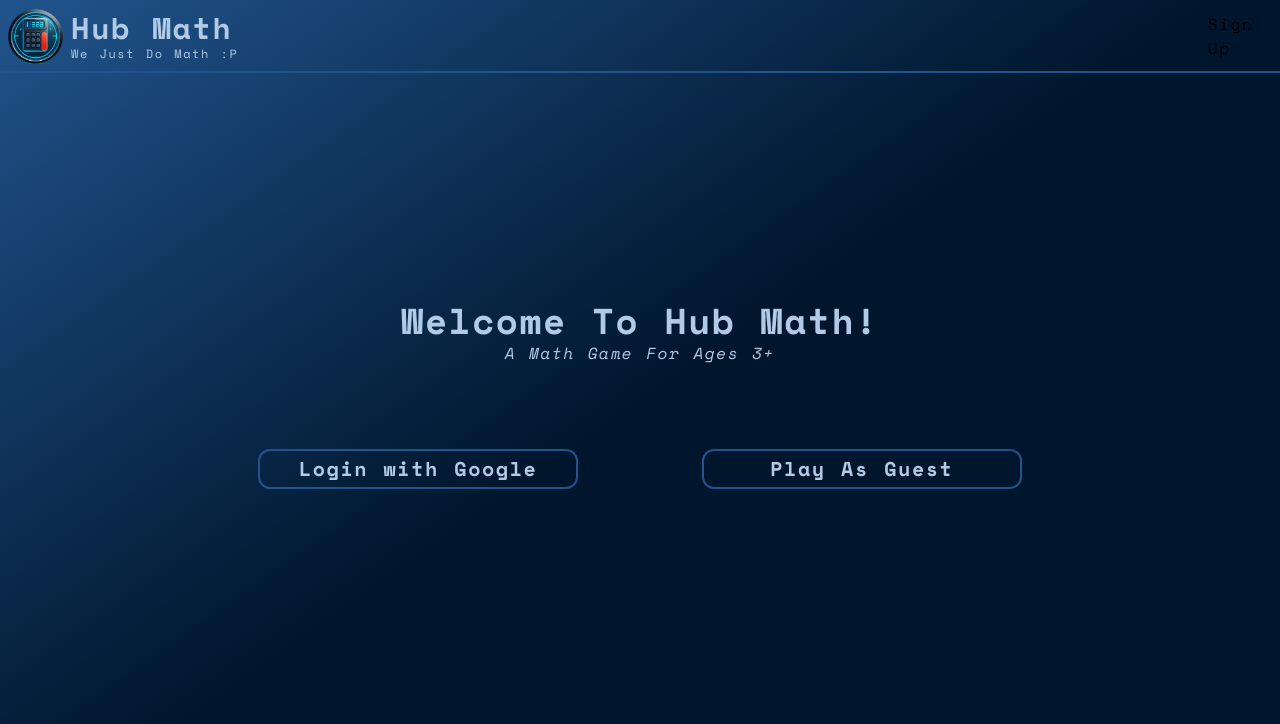
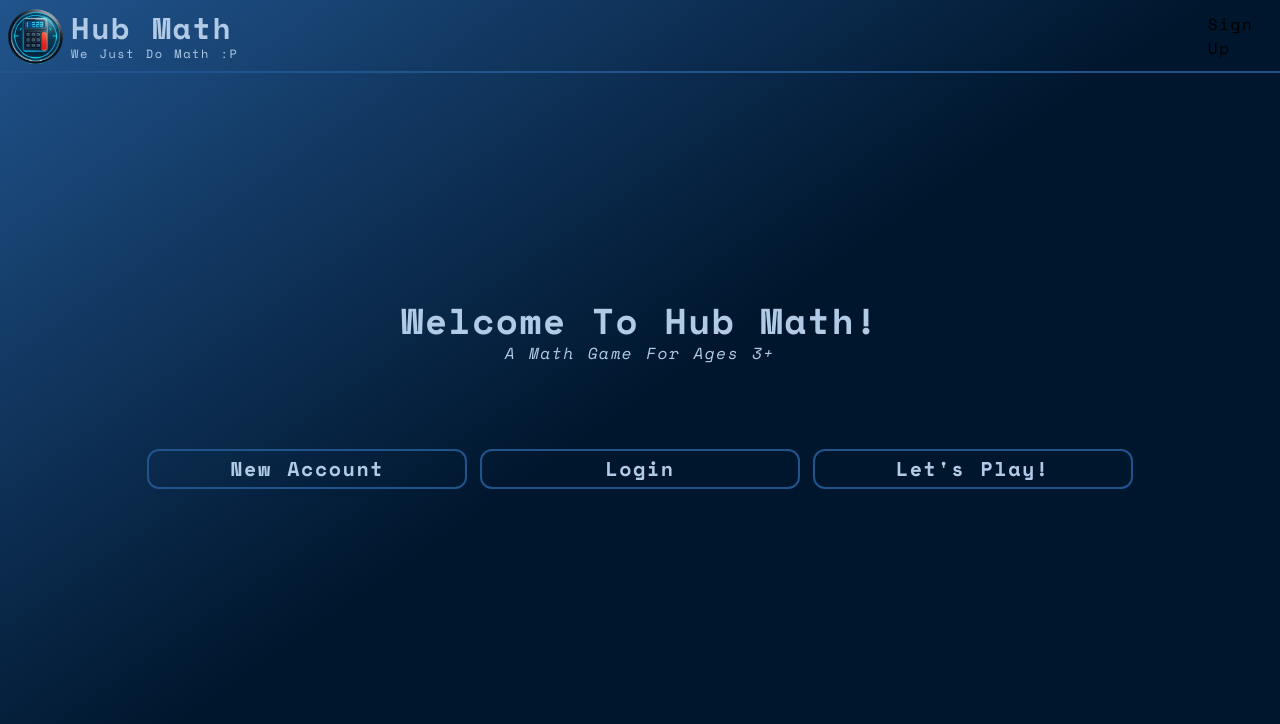
Before and after one commit to mek0124/HubMath, a React (Create React App) app: page / in a window 1280 px wide. Shown: the top 724 px of the page. Built offline with nearby package versions, Linux system fonts and the light colour scheme.

Commit message:
added sign up and login buttons back

```diff
--- a/src/pages/landing.js
+++ b/src/pages/landing.js
@@ -15,14 +15,19 @@ export default function Landing() {
       </div>
 
       <div className="flex flex-row items-center justify-evenly w-[79%] h-52">
+        <Link to="/auth/sign-up"
+          className="font-bold text-xl text-fontColor text-center border-2 border-tertiary w-80 p-1 rounded-xl transform transition duration-300 ease-in-out hover:bg-tertiary hover:shadow-lg hover:scale-105">
+            New Account
+        </Link>
+
         <Link to="/auth/login"
           className="font-bold text-xl text-fontColor text-center border-2 border-tertiary w-80 p-1 rounded-xl transform transition duration-300 ease-in-out hover:bg-tertiary hover:shadow-lg hover:scale-105">
-            Login with Google
+            Login
         </Link>
 
-        <Link to="/game-menu"
+        <Link to="/game/menu"
           className="font-bold text-xl text-fontColor text-center border-2 border-tertiary w-80 p-1 rounded-xl transform transition duration-300 ease-in-out hover:bg-tertiary hover:shadow-lg hover:scale-105">
-            Play As Guest
+            Let's Play!
         </Link>
       </div>
     </div>
```
